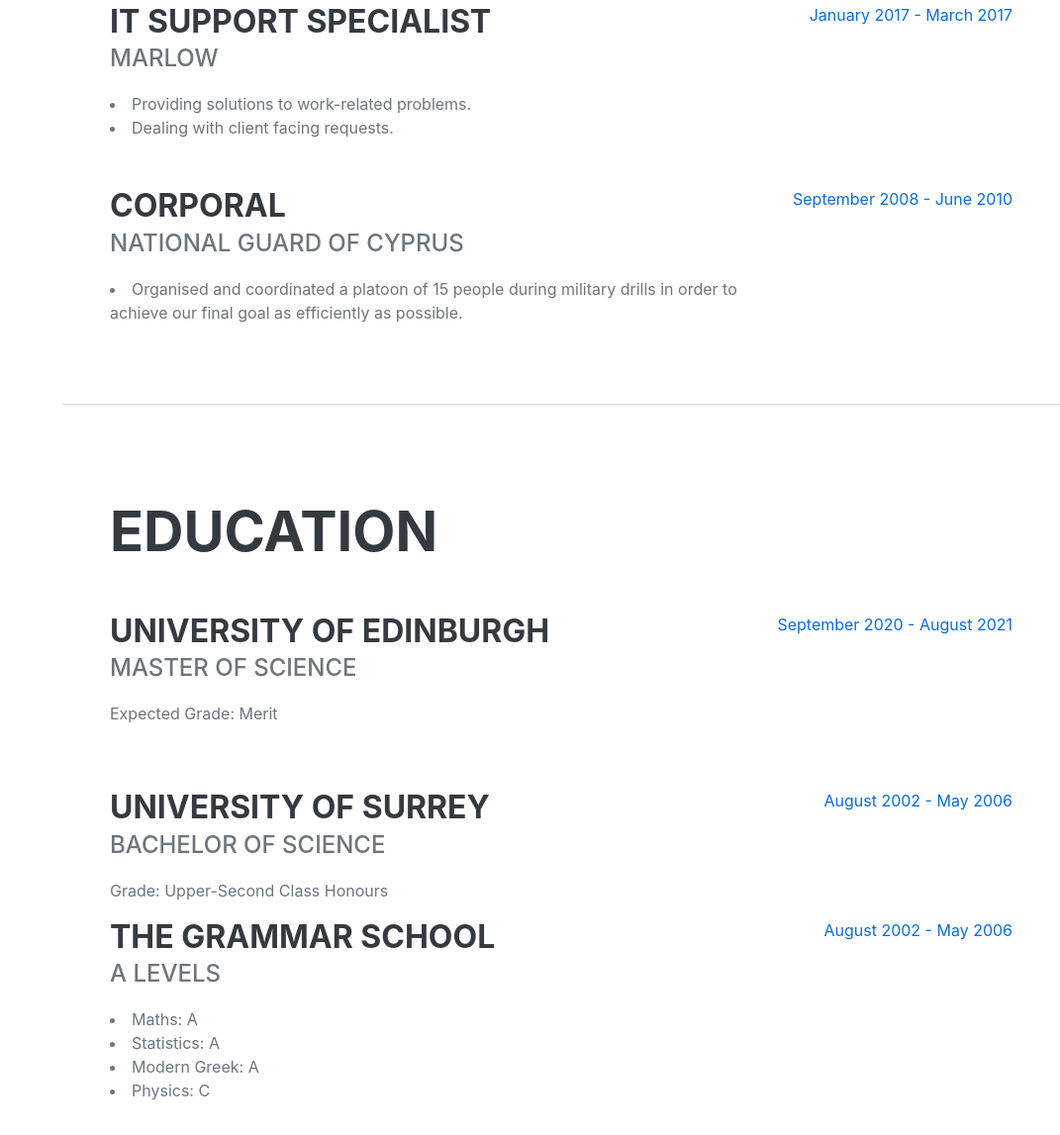
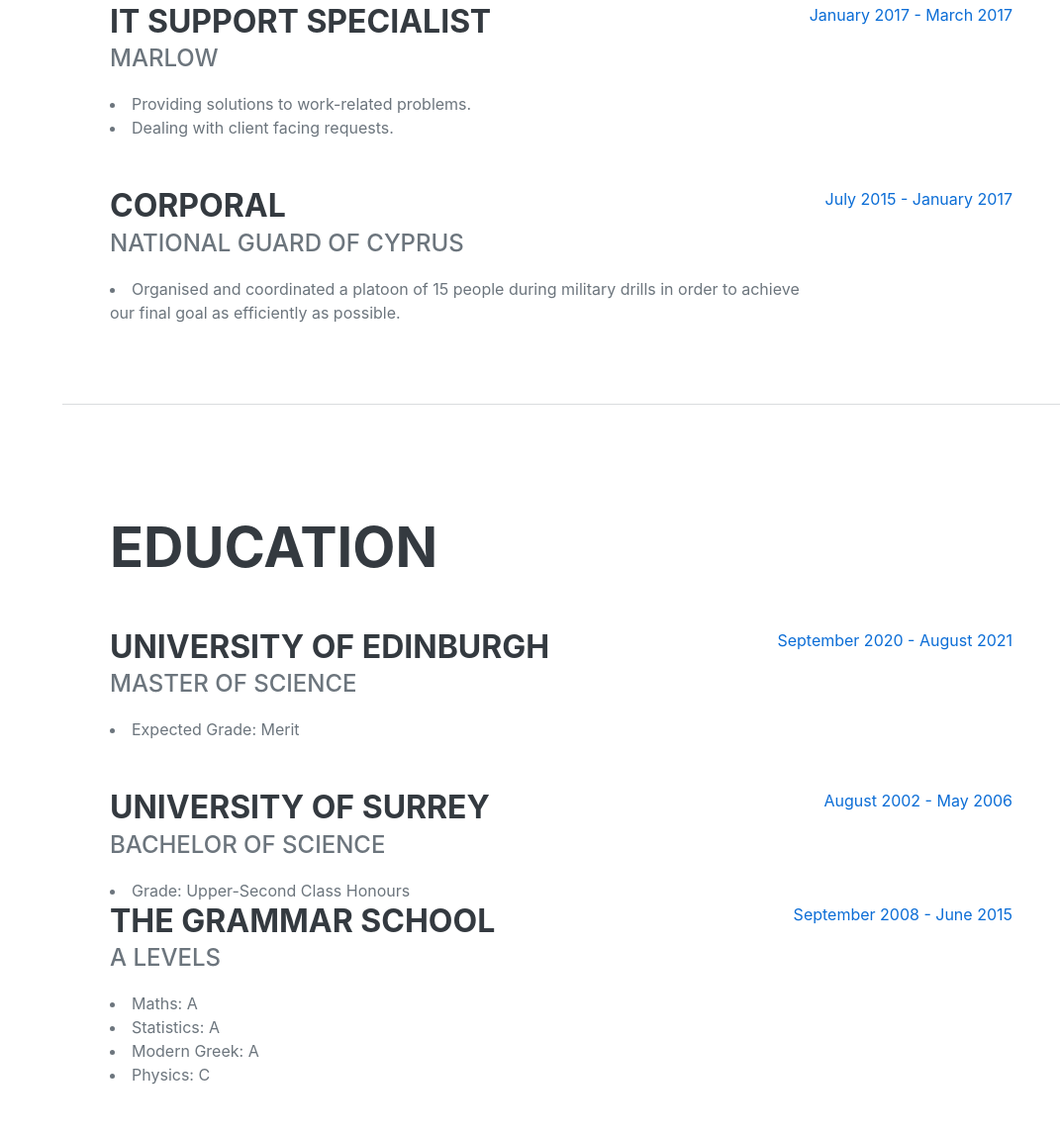
Before and after one commit to constantinosmch/Constantinosmch.github.io, a plain HTML site: page index.html in a window 1280 px wide. Shown: the part 1534-2681 px from the top of the page at 99% size, without its empty margins (209-1280 px from the left). Drawn offline with nearby package versions, Linux system fonts and the light colour scheme; a web font is replaced by a local one.

Commit message:
Update index.html

```diff
--- a/index.html
+++ b/index.html
@@ -101,7 +101,7 @@
                             <li> Organised and coordinated a platoon of 15 people during military drills in order to achieve our final
                                 goal as efficiently as possible.</li>
                         </div>
-                        <div class="flex-shrink-0"><span class="text-primary">September 2008 - June 2010</span></div>
+                        <div class="flex-shrink-0"><span class="text-primary">July 2015 - January 2017</span></div>
                     </div>
                 </div>
             </section>
@@ -115,7 +115,7 @@
                             <h3 class="mb-0">University of Edinburgh</h3>
                             <div class="subheading mb-3">Master of Science</div>
                             <div>   </div>
-                            <p>Expected Grade: Merit</p>
+                            <li>Expected Grade: Merit</li>
                         </div>
                         <div class="flex-shrink-0"><span class="text-primary">September 2020 - August 2021</span></div>
                     </div>
@@ -123,7 +123,7 @@
                         <div class="flex-grow-1">
                             <h3 class="mb-0">University of Surrey</h3>
                             <div class="subheading mb-3">Bachelor of Science</div>
-                            <p>Grade: Upper-Second Class Honours</p>
+                            <li>Grade: Upper-Second Class Honours</li>
                         </div>
                         <div class="flex-shrink-0"><span class="text-primary">August 2002 - May 2006</span></div>
                     </div>
@@ -136,7 +136,7 @@
                             <li>Modern Greek: A</li>
                             <li>Physics: C</li>
                         </div>
-                        <div class="flex-shrink-0"><span class="text-primary">August 2002 - May 2006</span></div>
+                        <div class="flex-shrink-0"><span class="text-primary">September 2008 - June 2015</span></div>
                     </div>
                 </div>
             </section>
```
